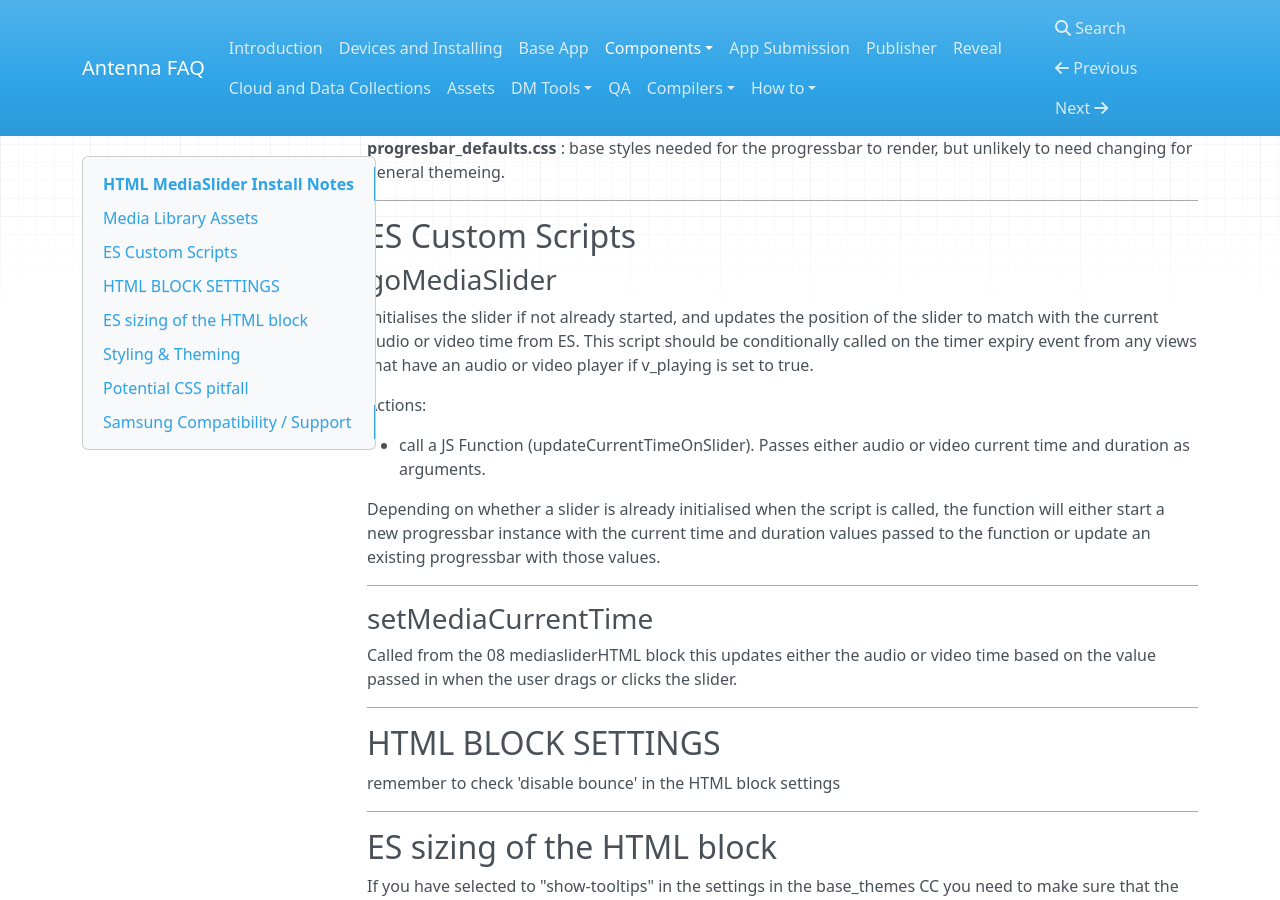
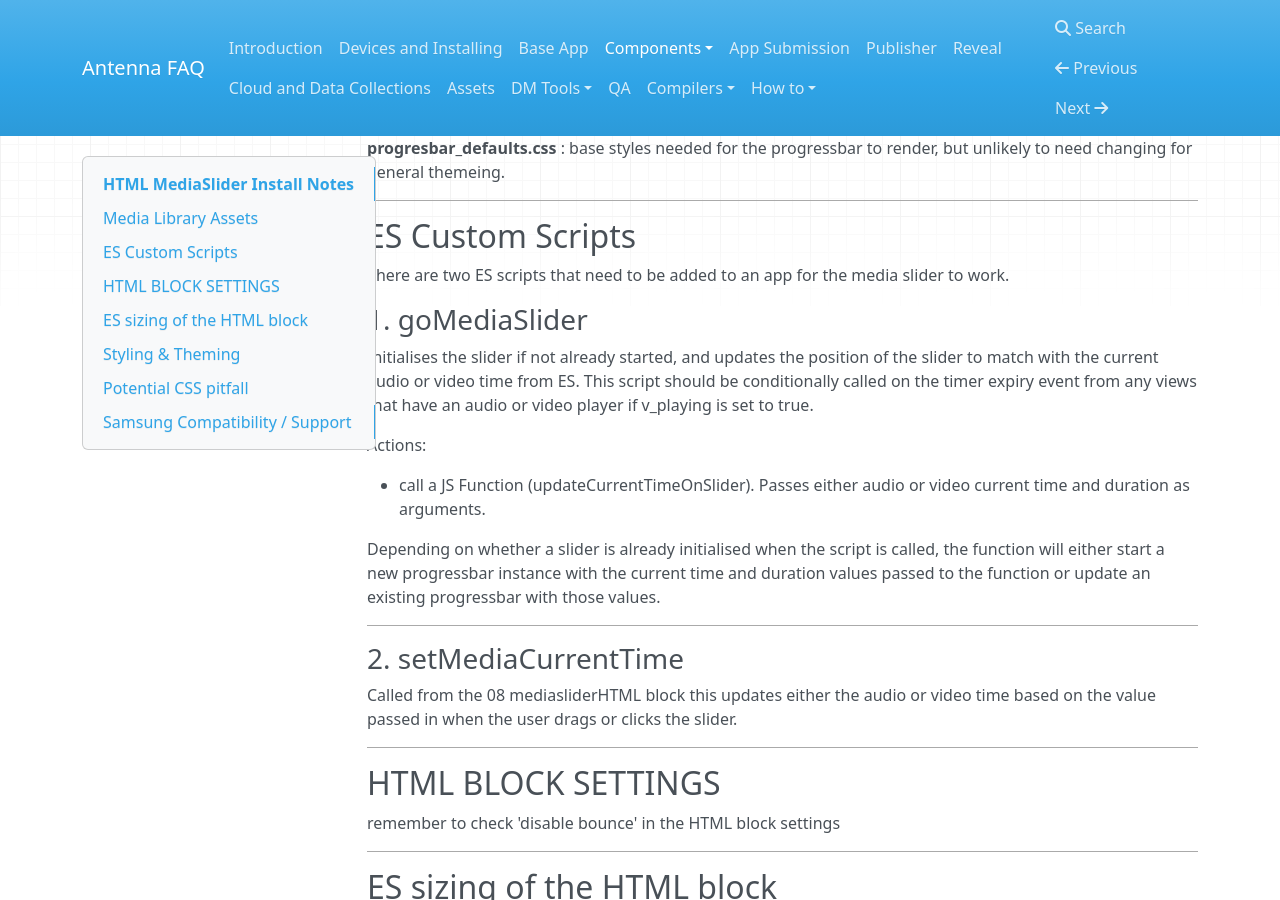
Before and after one commit to denovo/Antenna-faq, an MkDocs documentation site: the page built from docs/components/mediaslider.md, in a window 1280 px wide and 900 px high, scrolled down 605 px. Built offline with MkDocs 1.6.1, drawn with Linux system fonts in a browser that asks for light colours; nearby versions of some CDN libraries; old or Windows-style settings are respelled for this version of MkDocs.

Commit message:
Update mediaslider.md

```diff
--- a/docs/components/mediaslider.md
+++ b/docs/components/mediaslider.md
@@ -28,7 +28,9 @@ The file also contains the apollo.js library.
 
 ## ES Custom Scripts
 
-### goMediaSlider
+There are two ES scripts that need to be added to an app for the media slider to work.
+
+### 1. goMediaSlider
 
 Initialises the slider if not already started, and updates the position of the slider to match with the current audio or video time from ES. This script should be conditionally called on the timer expiry event from any views that have an audio or video player if v_playing is set to true.
 
@@ -41,7 +43,7 @@ Depending on whether a slider is already initialised when the script is called,
 
 
 ---------------------------
-### setMediaCurrentTime
+### 2. setMediaCurrentTime
 
 Called from the 08 mediasliderHTML block this updates either the audio or video time based on the value passed in when the user drags or clicks the slider.
 
```
